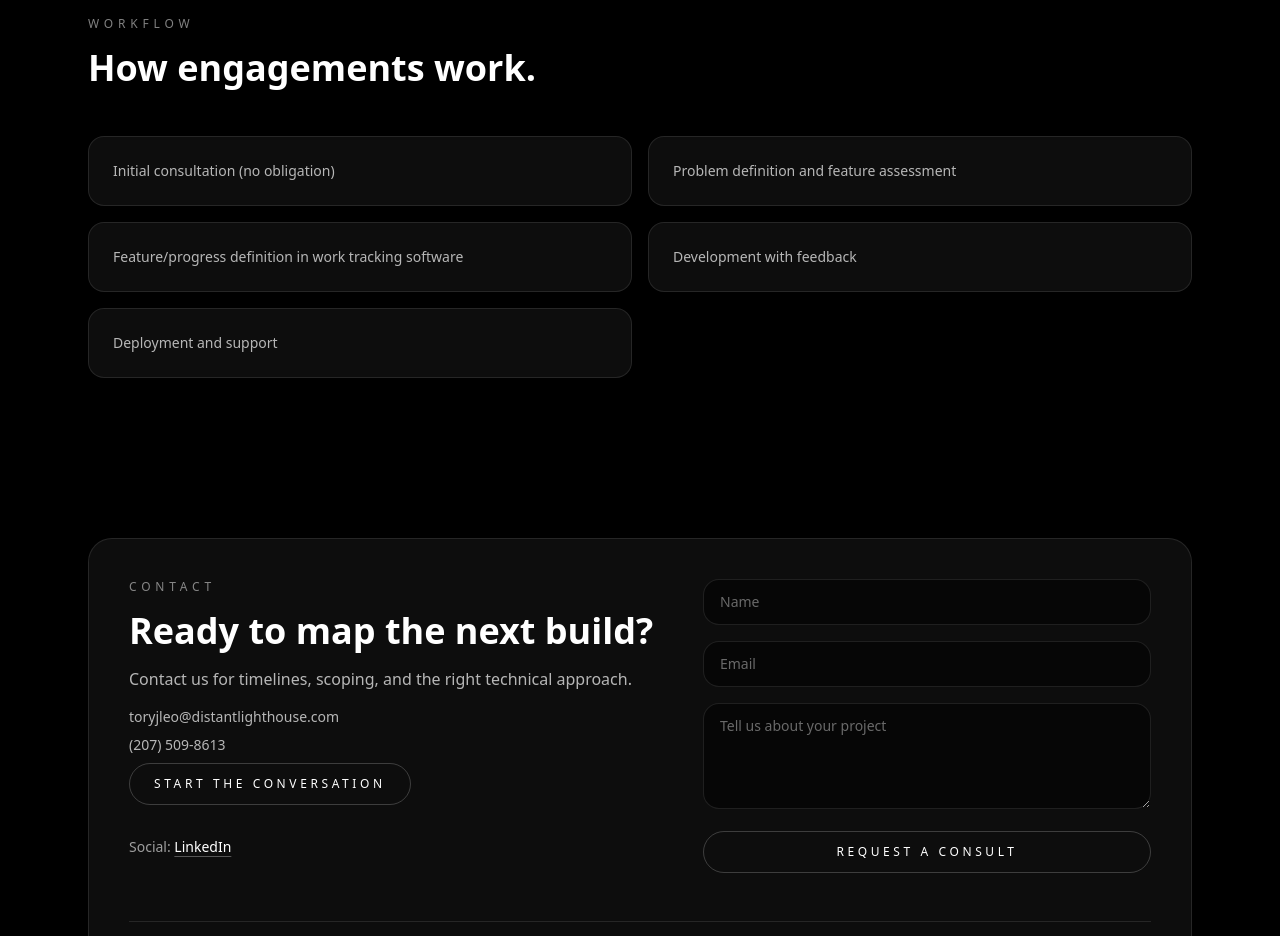
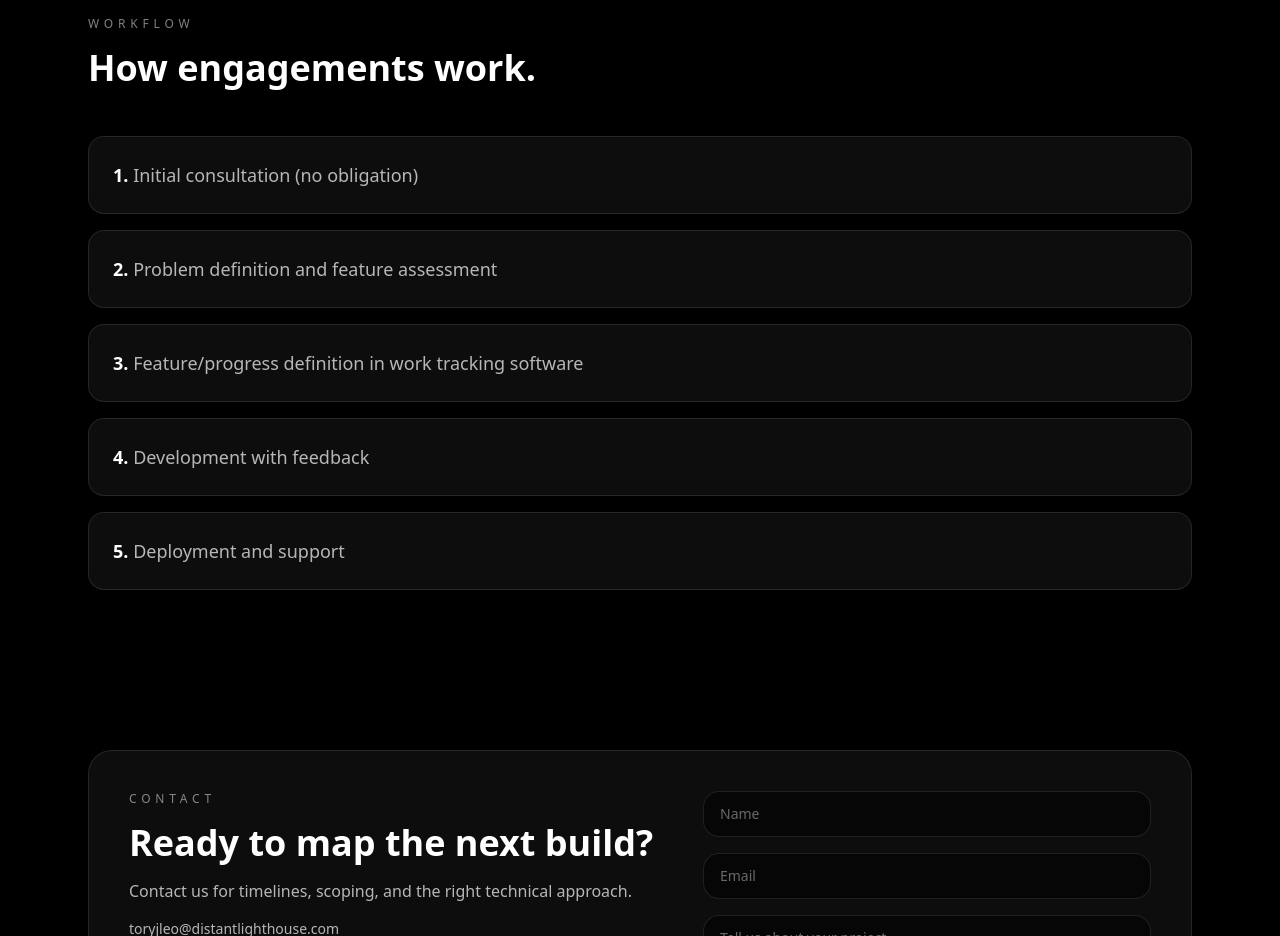
Before and after one commit to toryjleo/DistantLighthouseWebsite, a React (Vite) app: page / in a window 1280 px wide. Shown: the part 2740-3676 px from the top of the page. Built offline with nearby package versions, Linux system fonts and the light colour scheme.

Commit message:
engagements update

```diff
--- a/src/App.jsx
+++ b/src/App.jsx
@@ -1130,7 +1130,7 @@ function App() {
             </h2>
           </div>
           <motion.ol
-            className="grid gap-4 md:grid-cols-2"
+            className="flex flex-col gap-4"
             initial="hidden"
             whileInView="visible"
             viewport={{ once: true, amount: 0.2 }}
@@ -1142,10 +1142,10 @@ function App() {
               'Feature/progress definition in work tracking software',
               'Development with feedback',
               'Deployment and support',
-            ].map((step) => (
+            ].map((step, i) => (
               <motion.li
                 key={step}
-                className="rounded-2xl border border-white/10 bg-white/5 p-6 text-sm text-white/70"
+                className="rounded-2xl border border-white/10 bg-white/5 p-6 text-lg text-white/70"
                 variants={{
                   hidden: { opacity: 0, y: 20 },
                   visible: { opacity: 1, y: 0 },
@@ -1153,7 +1153,7 @@ function App() {
                 whileHover={{ y: -4, boxShadow: '0 0 20px rgba(255,255,255,0.08)' }}
                 transition={{ type: 'spring', stiffness: 300, damping: 20 }}
               >
-                {step}
+                <span className="font-semibold text-white">{i + 1}.</span> {step}
               </motion.li>
             ))}
           </motion.ol>
```
